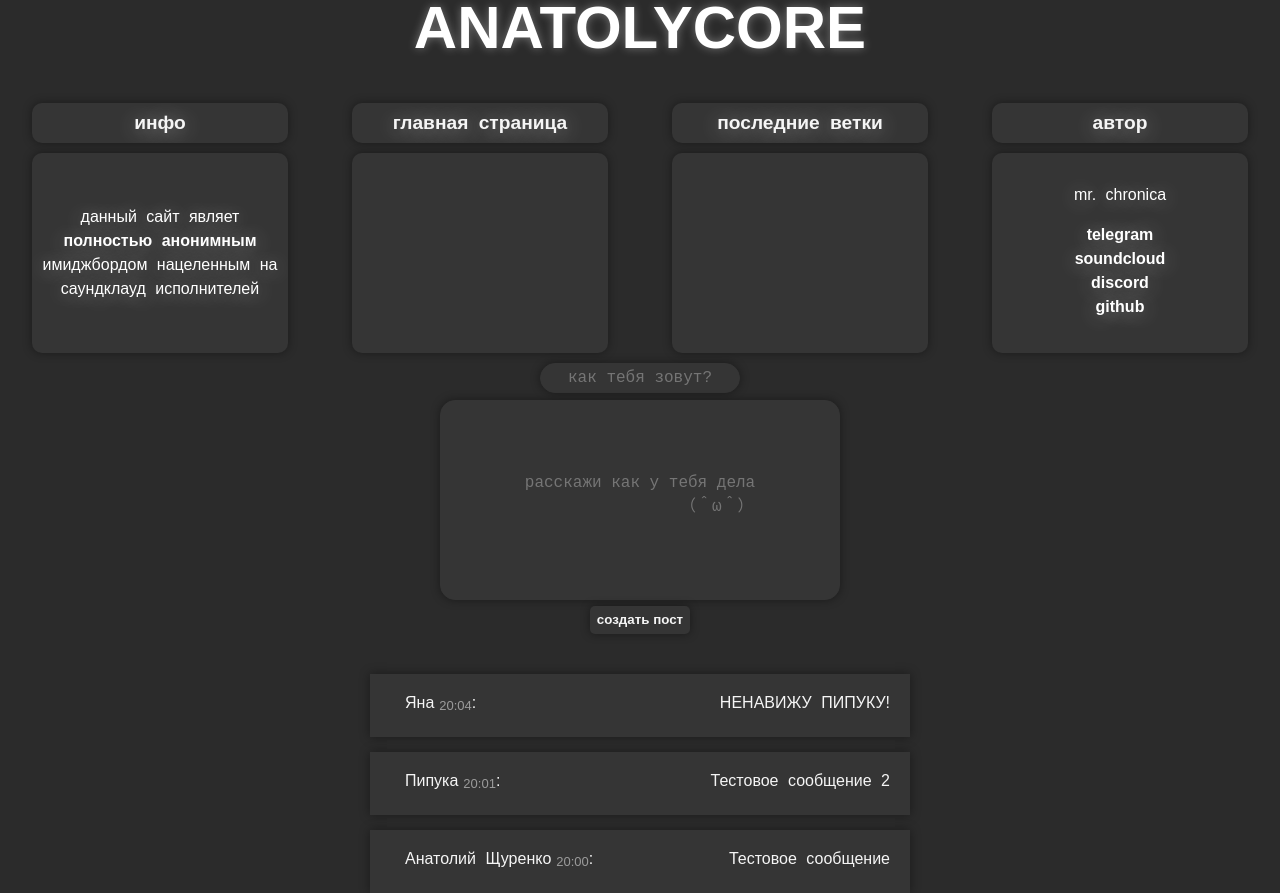
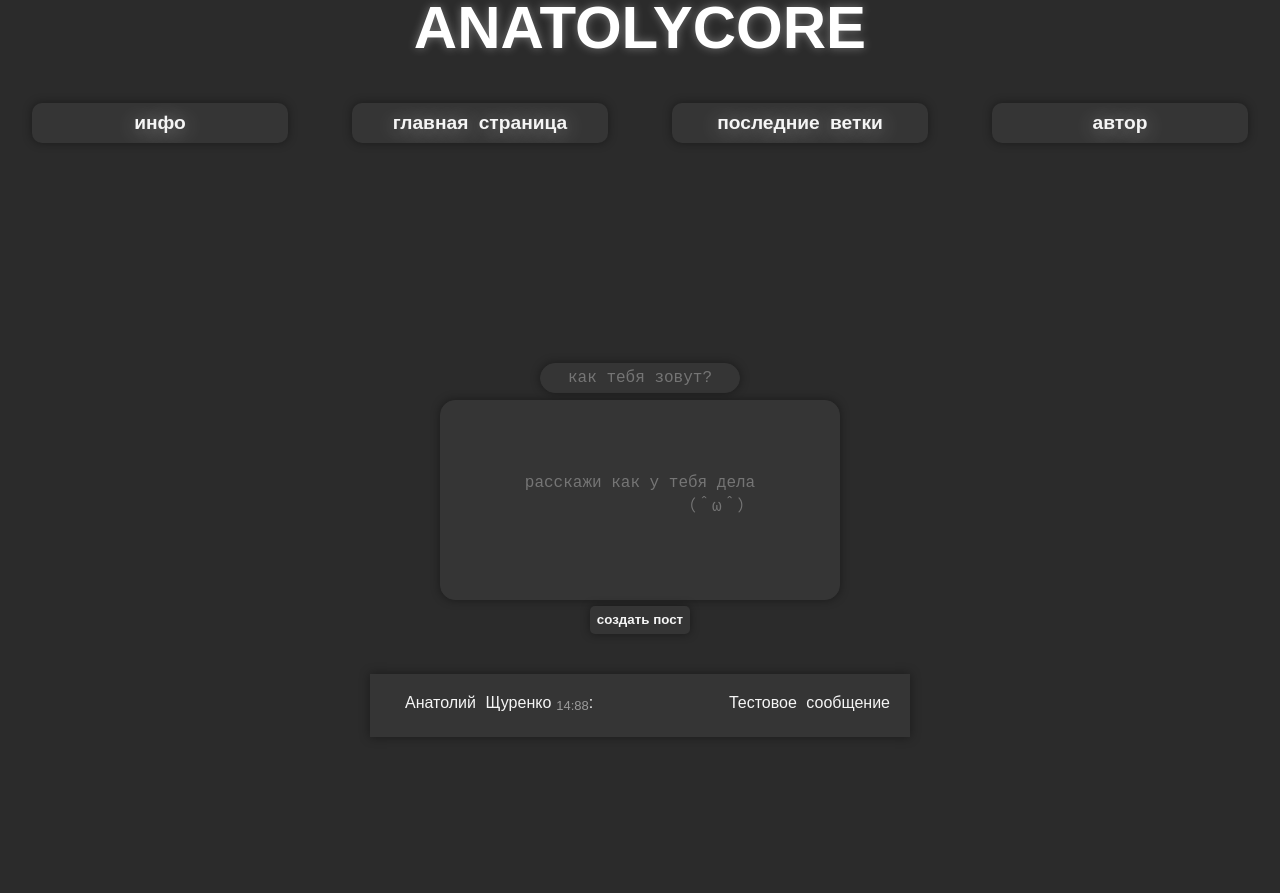
Before and after one commit to anatolyshchurenko/anatolycore, a React (Create React App) app in the folder anatolycore/: page / in a window 1280 px wide. After the commit the page ends 800 px from the top, so only its background shows below. Built offline with nearby package versions, Linux system fonts and the light colour scheme; a web font is replaced by a local one.

Commit message:
Update App.js

```diff
--- a/anatolycore/src/App.js
+++ b/anatolycore/src/App.js
@@ -1,4 +1,4 @@
-import React from "react";
+import React, { useState } from "react";
 import './Styles/App.css'
 import Logo from "./components/UI/Header/Logo/Logo";
 import Navigations from "./components/UI/Header/Navigations/Navigations";
@@ -9,10 +9,61 @@ import Holder from "./components/UI/Posts/Holdersrc/Holder";
 import Createpost from "./components/UI/Posts/Create/Createpost";
 import PostTemplate from "./components/UI/Posts/PostTemplate/PostTemplate";
 import UserName from "./components/UI/Posts/UserName/UserName";
+
 function App() {
+  const [title, setTitle] = useState('')
+  const [userName, setUserName] = useState('')
 
-  function addNewPost() {
+  // Состояния для отслеживания активных блоков
+  const [activeInfo, setActiveInfo] = useState(false) // для инфо
+  const [activeAuthor, setActiveAuthor] = useState(false) // для автора
 
+  const [posts, setPosts] = useState([
+    { id: 1, userName: 'Анатолий Щуренко', text: 'Тестовое сообщение', time: '14:88' }
+  ])
+
+  const addNewPost = (e) => {
+    e.preventDefault()
+
+    if (title.trim() === '') {
+      return
+    }
+
+    const finalUserName = userName.trim() === '' ? 'Аноним' : userName
+
+    const newPost = {
+      id: Date.now(),
+      userName: finalUserName,
+      text: title,
+      time: new Date().toLocaleTimeString().slice(0,5)
+    }
+
+    setPosts([newPost, ...posts])
+    setTitle('')
+    setUserName('')
+  }
+
+
+
+  // Обработчики нажатия
+  const handleInfoClick = () => {
+    setActiveInfo(!activeInfo) // меняем состояние при нажатии
+    setActiveAuthor(false) // сбрасываем автора
+  }
+
+  const handleAuthorClick = () => {
+    setActiveAuthor(!activeAuthor) // меняем состояние при нажатии
+    setActiveInfo(false) // сбрасываем инфо
+  }
+
+  const handleMainClick = () => {
+    // главная страница - ничего не делаем, всегда прозрачная
+    console.log('главная страница (всегда прозрачная)')
+  }
+
+  const handleLastClick = () => {
+    // последние ветки - ничего не делаем, всегда прозрачная
+    console.log('последние ветки (всегда прозрачная)')
   }
 
   return (
@@ -21,41 +72,77 @@ function App() {
       <Logo logoText='anatolycore'/>
 
       {/* кнопки навигации */}
+      <div onClick={handleInfoClick}>
         <Navigations>инфо</Navigations>
+      </div>
+
+      <div onClick={handleMainClick}>
         <Navigations>главная страница</Navigations>
+      </div>
+
+      <div onClick={handleLastClick}>
         <Navigations>последние ветки</Navigations>
+      </div>
+
+      <div onClick={handleAuthorClick}>
         <Navigations>автор</Navigations>
+      </div>
 
       {/* текст внутри блоков навигации */}
+      {/* инфо - меняет прозрачность при нажатии */}
+      <div style={{
+        opacity: activeInfo ? 1 : 0.0,
+        transition: 'opacity 0.3s ease'
+      }}>
         <DesInfo InfoSpace={<InfoSpaceText/>}/>
+      </div>
+
+      {/* главная страница - всегда прозрачная */}
+      <div style={{ opacity: 0. }}>
         <DesInfo/>
+      </div>
+
+      {/* последние ветки - всегда прозрачная */}
+      <div style={{ opacity: 0.0 }}>
         <DesInfo/>
+      </div>
+
+      {/* автор - меняет прозрачность при нажатии */}
+      <div style={{
+        opacity: activeAuthor ? 1 : 0.0,
+        transition: 'opacity 0.3s ease'
+      }}>
         <DesInfo InfoSpace={<AuthorInfo/>}/>
+      </div>
 
       {/* блок создания постов */}
-      <UserName/>
-      <Holder/>
-      <Createpost onClick={addNewPost}/>
+      <form onSubmit={addNewPost}>
+        <UserName
+          value={userName}
+          onChange={(e) => setUserName(e.target.value)}
+          placeholder="как тебя зовут?"
+        />
+
+        <Holder
+          value={title}
+          onChange={(e) => setTitle(e.target.value)}
+
+        />
+
+        <Createpost type="submit"/>
+      </form>
 
       {/* посты */}
-
-
+      {posts.map(post => (
         <PostTemplate
-        UserName='Яна'
-        PostText='НЕНАВИЖУ ПИПУКУ!'
-        Time='20:04'
+          key={post.id}
+          UserName={post.userName}
+          PostText={post.text}
+          Time={post.time}
         />
-      <PostTemplate
-        UserName='Пипука'
-        PostText='Тестовое сообщение 2'
-        Time='20:01'
-      />
-      <PostTemplate
-        UserName='Анатолий Щуренко'
-        PostText='Тестовое сообщение'
-        Time='20:00'
-      />
+      ))}
     </div>
   );
 }
+
 export default App;
```
Lines whose indentation alone changed are shown as unchanged.
